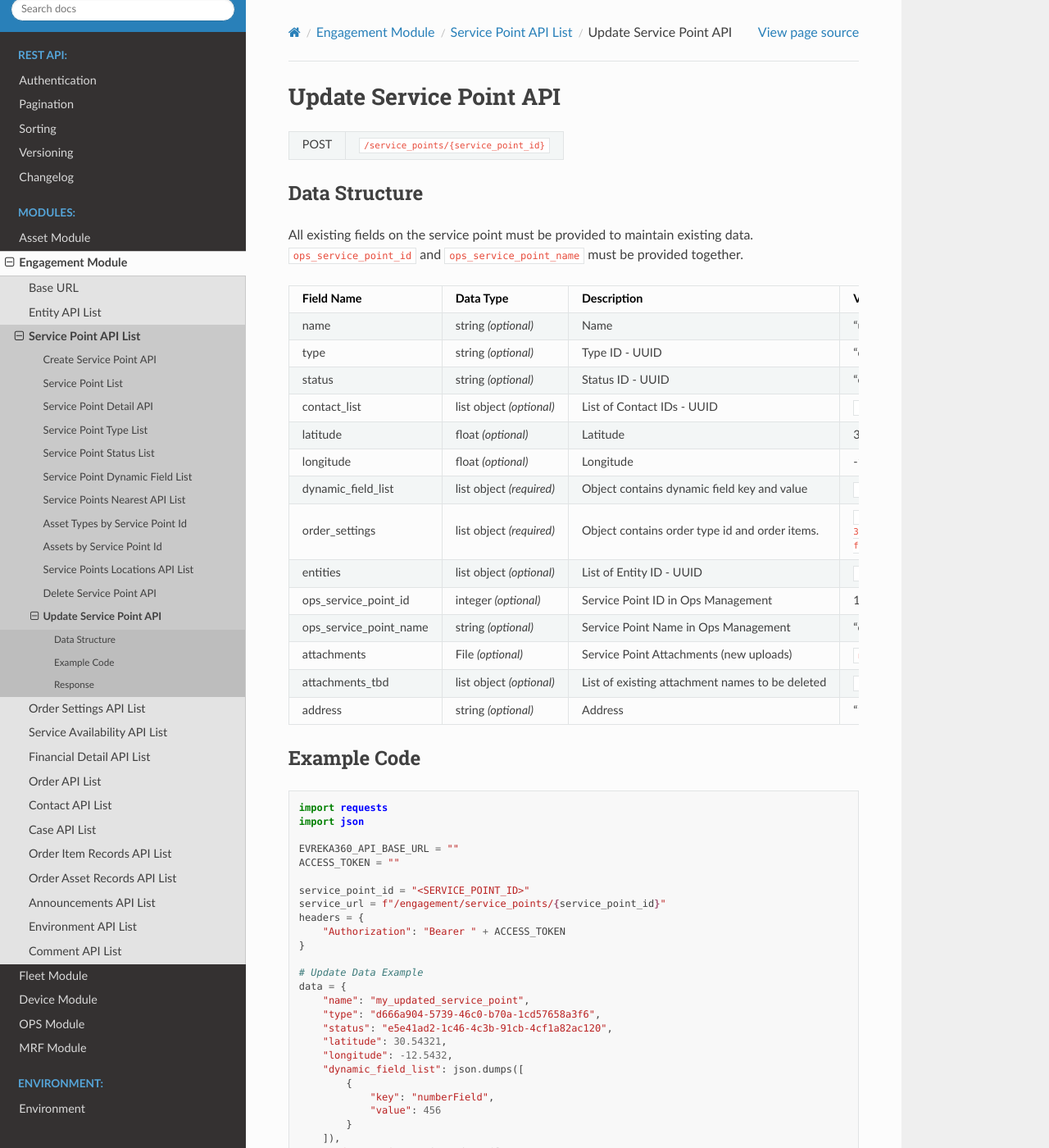
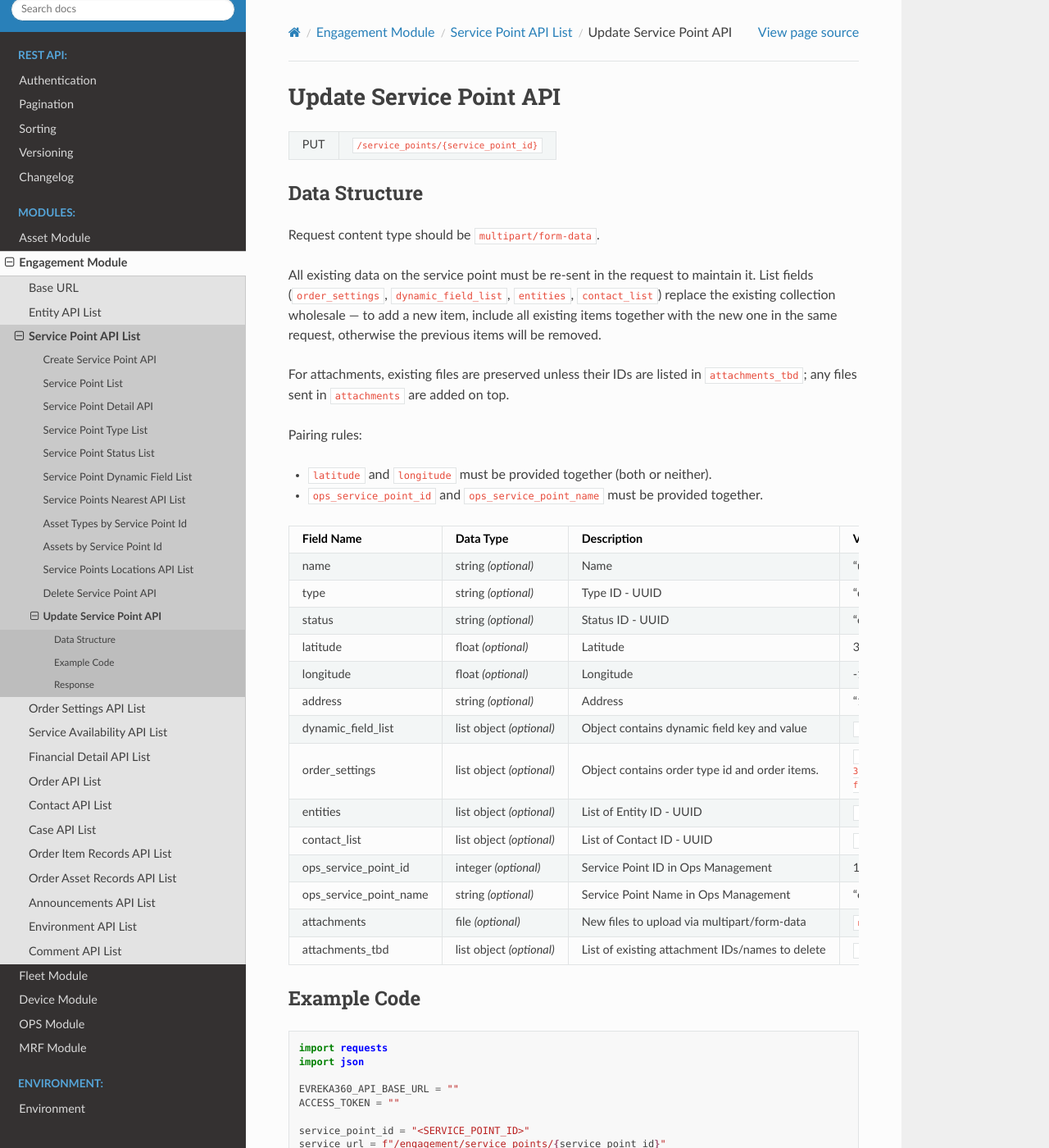
Before and after one commit to evrekadev/evreka-api-doc, a Sphinx documentation site: the page built from source/engagement/service_point/update.rst, in a window 1280 px wide and 1400 px high. Shown: the whole window at 82% size. Built offline with Sphinx 7.4.7 and the Read the Docs theme 3.1.0, drawn with Linux system fonts in a browser that asks for light colours; pages that are not in the unit, such as notebooks, are missing from menus; some of the changed text lies outside the part shown.

Commit message:
feature/renuterra-update-apis
update entity and update service point api

```diff
--- a/source/engagement/service_point/index.rst
+++ b/source/engagement/service_point/index.rst
@@ -49,5 +49,5 @@ This section provides documentation for available API endpoints of the Service P
    +-----------+------------------------------------------------+-----------------------------------------------------------------------------+
    | DELETE    | /service_points/{service_point_id}             | Delete the given service point                                              |
    +-----------+------------------------------------------------+-----------------------------------------------------------------------------+
-   | POST      | /service_points/{service_point_id}             | Update the given service point with new parameters                          |
+   | PUT       | /service_points/{service_point_id}             | Update the given service point with new parameters                          |
    +-----------+------------------------------------------------+-----------------------------------------------------------------------------+
--- a/source/engagement/service_point/update.rst
+++ b/source/engagement/service_point/update.rst
@@ -4,50 +4,63 @@ Update Service Point API
 .. table::
 
    +-------------------+-----------------------------------------------+
-   | POST              | ``/service_points/{service_point_id}``        |
+   | PUT               | ``/service_points/{service_point_id}``        |
    +-------------------+-----------------------------------------------+
 
 Data Structure
 ^^^^^^^^^^^^^^^^^
 
-All existing fields on the service point must be provided to maintain existing data.
-``ops_service_point_id`` and ``ops_service_point_name`` must be provided together.
+Request content type should be ``multipart/form-data``.
+
+All existing data on the service point must be re-sent in the request to maintain
+it. List fields (``order_settings``, ``dynamic_field_list``, ``entities``,
+``contact_list``) replace the existing collection wholesale — to add a new item,
+include all existing items together with the new one in the same request,
+otherwise the previous items will be removed.
+
+For attachments, existing files are preserved unless their IDs are listed in
+``attachments_tbd``; any files sent in ``attachments`` are added on top.
+
+Pairing rules:
+
+* ``latitude`` and ``longitude`` must be provided together (both or neither).
+* ``ops_service_point_id`` and ``ops_service_point_name`` must be provided together.
 
 .. table::
     :width: 100%
 
-    +-------------------------+--------------------------------------------------------------+---------------------------------------------------+------------------------------------------------------------------------------------+
-    | Field Name              | Data Type                                                    | Description                                       | Value                                                                              |
-    +=========================+==============================================================+===================================================+====================================================================================+
-    | name                    | string *(optional)*                                          | Name                                              | "updated_service_point"                                                            |
-    +-------------------------+--------------------------------------------------------------+---------------------------------------------------+------------------------------------------------------------------------------------+
-    | type                    | string *(optional)*                                          | Type ID - UUID                                    | "d666a904-5739-46c0-b70a-1cd57658a3f6"                                             |
-    +-------------------------+--------------------------------------------------------------+---------------------------------------------------+------------------------------------------------------------------------------------+
-    | status                  | string *(optional)*                                          | Status ID - UUID                                  | "e5e41ad2-1c46-4c3b-91cb-4cf1a82ac120"                                             |
-    +-------------------------+--------------------------------------------------------------+---------------------------------------------------+------------------------------------------------------------------------------------+
-    | contact_list            | list object *(optional)*                                     | List of Contact IDs - UUID                        | ``["abf8c97a-9a43-4232-a8ff-5d6a4d87c021"]``                                       |
-    +-------------------------+--------------------------------------------------------------+---------------------------------------------------+------------------------------------------------------------------------------------+
-    | latitude                | float *(optional)*                                           | Latitude                                          | 30.54321                                                                           |
-    +-------------------------+--------------------------------------------------------------+---------------------------------------------------+------------------------------------------------------------------------------------+
-    | longitude               | float *(optional)*                                           | Longitude                                         | -12.5432                                                                           |
-    +-------------------------+--------------------------------------------------------------+---------------------------------------------------+------------------------------------------------------------------------------------+
-    | dynamic_field_list      | list object *(required)*                                     | Object contains dynamic field key and value       | ``[{"key":"numberField","value": 456}]``                                           |
-    +-------------------------+--------------------------------------------------------------+---------------------------------------------------+------------------------------------------------------------------------------------+
-    | order_settings          | list object *(required)*                                     | Object contains order type id and order items.    | ``[{"order_type":"07b31501-70f9-4d4c-8eb7-3b013ebe8d62",                           |
-    |                         |                                                              |                                                   | "order_items":["573806b5-f054-48a2-8043-c75a83be871e"]}]``                         |
-    +-------------------------+--------------------------------------------------------------+---------------------------------------------------+------------------------------------------------------------------------------------+
-    | entities                | list object *(optional)*                                     | List of Entity ID - UUID                          | ``["009f40a6-1dd5-4380-97b5-8b0d406ee45a"]``                                       |
-    +-------------------------+--------------------------------------------------------------+---------------------------------------------------+------------------------------------------------------------------------------------+
-    | ops_service_point_id    | integer *(optional)*                                         | Service Point ID in Ops Management                | 12345                                                                              |
-    +-------------------------+--------------------------------------------------------------+---------------------------------------------------+------------------------------------------------------------------------------------+
-    | ops_service_point_name  | string *(optional)*                                          | Service Point Name in Ops Management              | "ops_service_point_updated"                                                        |
-    +-------------------------+--------------------------------------------------------------+---------------------------------------------------+------------------------------------------------------------------------------------+
-    | attachments             | File *(optional)*                                            | Service Point Attachments (new uploads)           | ``my_attachment.png``                                                              |
-    +-------------------------+--------------------------------------------------------------+---------------------------------------------------+------------------------------------------------------------------------------------+
-    | attachments_tbd         | list object *(optional)*                                     | List of existing attachment names to be deleted   | ``["009f40a6-1dd5-4380-97b5-8b0d406ee45a"]``                                       |
-    +-------------------------+--------------------------------------------------------------+---------------------------------------------------+------------------------------------------------------------------------------------+
-    | address                 | string *(optional)*                                          | Address                                           | "123 Example St, Example City"                                                     |
-    +-------------------------+--------------------------------------------------------------+---------------------------------------------------+------------------------------------------------------------------------------------+
+    +----------------------------+--------------------------------------------------------------+---------------------------------------------------+------------------------------------------------------------------------------------+
+    | Field Name                 | Data Type                                                    | Description                                       | Value                                                                              |
+    +============================+==============================================================+===================================================+====================================================================================+
+    | name                       | string *(optional)*                                          | Name                                              | "updated_service_point"                                                            |
+    +----------------------------+--------------------------------------------------------------+---------------------------------------------------+------------------------------------------------------------------------------------+
+    | type                       | string *(optional)*                                          | Type ID - UUID                                    | "d666a904-5739-46c0-b70a-1cd57658a3f6"                                             |
+    +----------------------------+--------------------------------------------------------------+---------------------------------------------------+------------------------------------------------------------------------------------+
+    | status                     | string *(optional)*                                          | Status ID - UUID                                  | "e5e41ad2-1c46-4c3b-91cb-4cf1a82ac120"                                             |
+    +----------------------------+--------------------------------------------------------------+---------------------------------------------------+------------------------------------------------------------------------------------+
+    | latitude                   | float *(optional)*                                           | Latitude                                          | 30.54321                                                                           |
+    +----------------------------+--------------------------------------------------------------+---------------------------------------------------+------------------------------------------------------------------------------------+
+    | longitude                  | float *(optional)*                                           | Longitude                                         | -12.5432                                                                           |
+    +----------------------------+--------------------------------------------------------------+---------------------------------------------------+------------------------------------------------------------------------------------+
+    | address                    | string *(optional)*                                          | Address                                           | "123 Example St, Example City"                                                     |
+    +----------------------------+--------------------------------------------------------------+---------------------------------------------------+------------------------------------------------------------------------------------+
+    | dynamic_field_list         | list object *(optional)*                                     | Object contains dynamic field key and value       | ``[{"key":"numberField","value": 456}]``                                           |
+    +----------------------------+--------------------------------------------------------------+---------------------------------------------------+------------------------------------------------------------------------------------+
+    | order_settings             | list object *(optional)*                                     | Object contains order type id and order items.    | ``[{"order_type":"07b31501-70f9-4d4c-8eb7-3b013ebe8d62",                           |
+    |                            |                                                              |                                                   | "order_items":["573806b5-f054-48a2-8043-c75a83be871e"]}]``                         |
+    +----------------------------+--------------------------------------------------------------+---------------------------------------------------+------------------------------------------------------------------------------------+
+    | entities                   | list object *(optional)*                                     | List of Entity ID - UUID                          | ``["009f40a6-1dd5-4380-97b5-8b0d406ee45a"]``                                       |
+    +----------------------------+--------------------------------------------------------------+---------------------------------------------------+------------------------------------------------------------------------------------+
+    | contact_list               | list object *(optional)*                                     | List of Contact ID - UUID                         | ``["abf8c97a-9a43-4232-a8ff-5d6a4d87c021"]``                                       |
+    +----------------------------+--------------------------------------------------------------+---------------------------------------------------+------------------------------------------------------------------------------------+
+    | ops_service_point_id       | integer *(optional)*                                         | Service Point ID in Ops Management                | 12345                                                                              |
+    +----------------------------+--------------------------------------------------------------+---------------------------------------------------+------------------------------------------------------------------------------------+
+    | ops_service_point_name     | string *(optional)*                                          | Service Point Name in Ops Management              | "ops_service_point_updated"                                                        |
+    +----------------------------+--------------------------------------------------------------+---------------------------------------------------+------------------------------------------------------------------------------------+
+    | attachments                | file *(optional)*                                            | New files to upload via multipart/form-data       | ``my_attachment.png``                                                              |
+    +----------------------------+--------------------------------------------------------------+---------------------------------------------------+------------------------------------------------------------------------------------+
+    | attachments_tbd            | list object *(optional)*                                     | List of existing attachment IDs/names to delete   | ``["009f40a6-1dd5-4380-97b5-8b0d406ee45a"]``                                       |
+    +----------------------------+--------------------------------------------------------------+---------------------------------------------------+------------------------------------------------------------------------------------+
 
 
 Example Code
@@ -87,10 +98,10 @@ Example Code
             }
         ]),
         "entities": json.dumps(["009f40a6-1dd5-4380-97b5-8b0d406ee45a"]),
+        "contact_list": json.dumps(["abf8c97a-9a43-4232-a8ff-5d6a4d87c021"]),
         "ops_service_point_id": 12345,
         "ops_service_point_name": "my_ops_service_point_updated",
-        "attachments_tbd": json.dumps(["old_file.png"]),
-        "address": "123 Example St, Example City"
+        "attachments_tbd": json.dumps(["009f40a6-1dd5-4380-97b5-8b0d406ee45a"])
     }
 
     # File Data Example
@@ -98,13 +109,13 @@ Example Code
         "attachments": ("<file_name>", open("<file_name>", "rb"), "<file_type>")
     }
 
-    resp = requests.patch(EVREKA360_API_BASE_URL + service_url, headers=headers, data=data, files=files)
+    resp = requests.put(EVREKA360_API_BASE_URL + service_url, headers=headers, data=data, files=files)
     print(resp.status_code, resp.json())
 
 
 Response
 ^^^^^^^^^^^^^^^^^
-*Status Code:* ``200`` - Retrieved successfully
+*Status Code:* ``200`` - Updated successfully
 
 *Content Type:* ``application/json``
 
@@ -113,16 +124,55 @@ Response
 .. code-block:: json
 
     {
-        "detail": "Successfully updated Service Point ({service_point.name})"
+        "id": "SERVICE POINT ID UUID",
+        "success": true,
+        "detail": {
+            "message": "Successfully updated Service Point ({service_point.name})"
+        },
+        "name": "SERVICE POINT NAME",
+        "type_id": "SERVICE POINT TYPE ID UUID",
+        "status_id": "SERVICE POINT STATUS ID UUID",
+        "external_id": "OPS SERVICE POINT EXTERNAL ID"
+    }
+
+*Status Code:* ``400`` - Bad request
+
+*Content Type:* ``application/json``
+
+*Body:*
+
+.. code-block:: json
+
+    {
+        "detail": "Invalid JSON format in '<field_name>'."
     }
 
 *Status Code:* ``404`` - Not Found
+
 *Content Type:* ``application/json``
+
 *Body:*
-
 
 .. code-block:: json
 
     {
         "detail": "Service Point ({service_point_id}) not found"
     }
+
+*Status Code:* ``422`` - Unprocessable Entity
+
+*Content Type:* ``application/json``
+
+*Body:*
+
+.. code-block:: json
+
+    {
+        "detail": [
+            {
+                "loc": ["<field>"],
+                "msg": "<validation error message>",
+                "type": "value_error"
+            }
+        ]
+    }
```
Also changed, not shown: other parts of source/engagement/service_point/update.rst (+2 -4 lines), source/engagement/entity/index.rst (+5 -2 lines).
